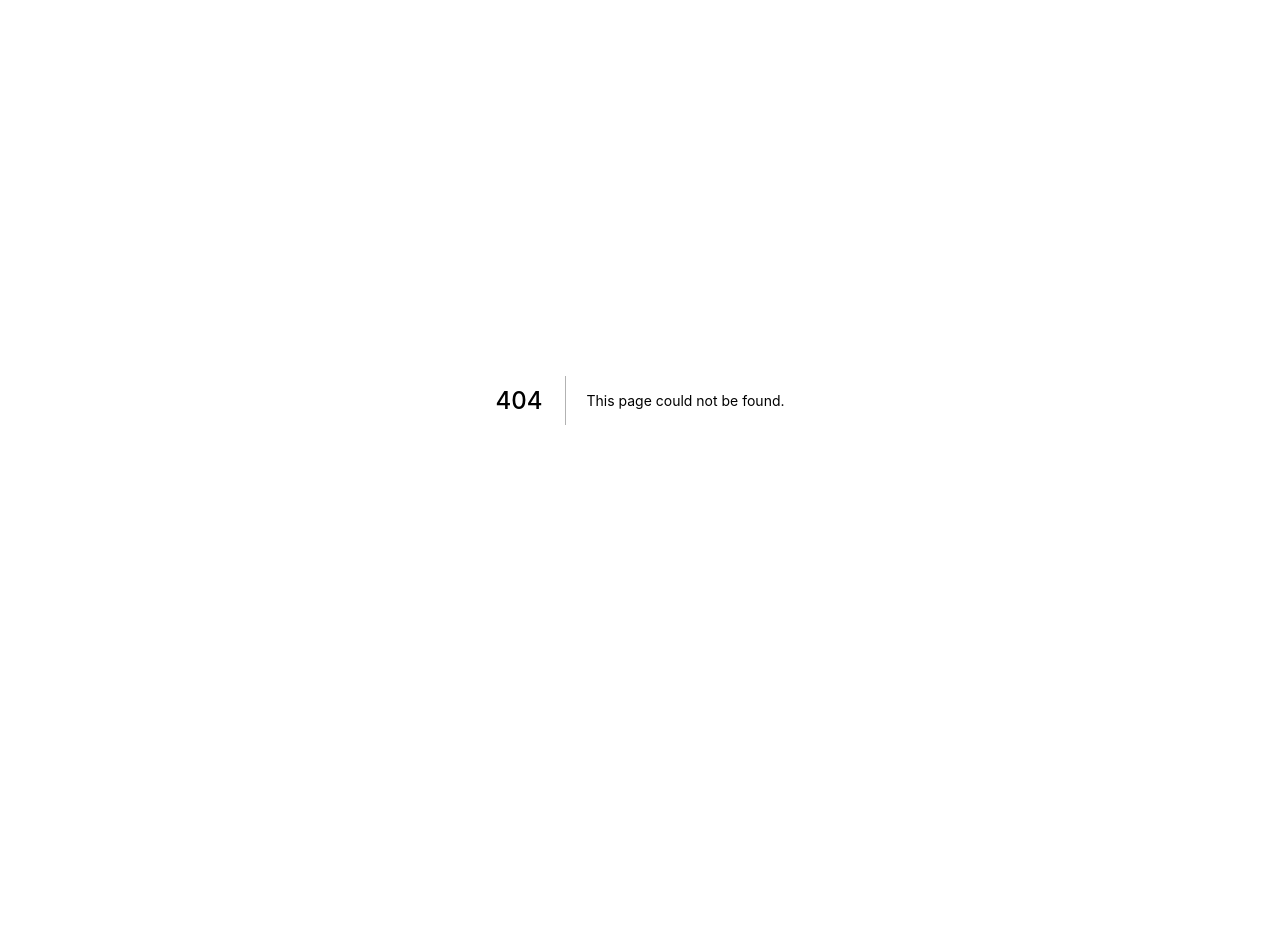
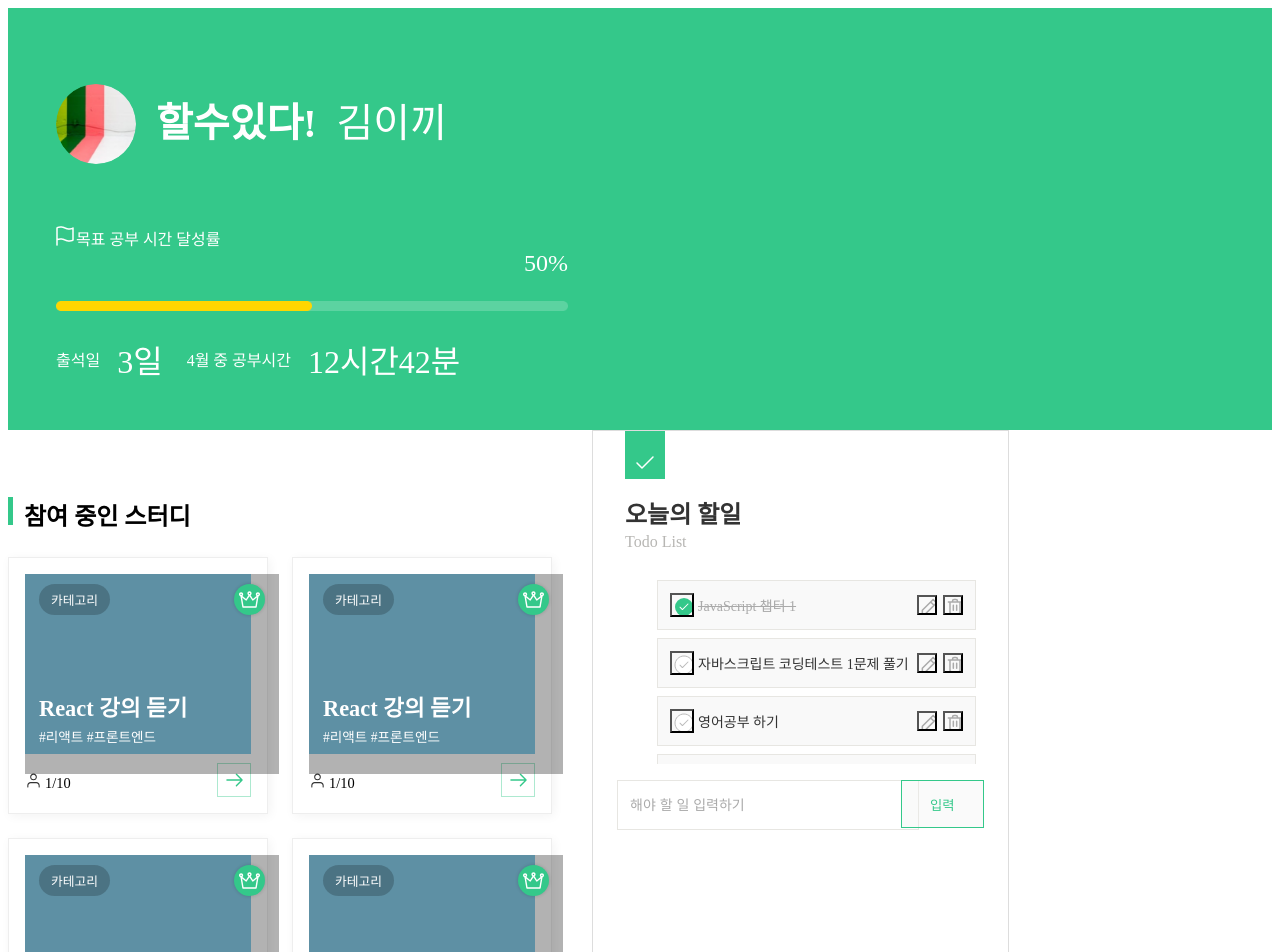
Before and after one commit to IRONDESK/moss, a Next.js app: page /my-page in a window 1280 px wide. Before the commit this address had no page. Shown: the top 952 px of the page. Before the commit the page ends 800 px from the top, so only its background shows below. Built offline with nearby package versions, Linux system fonts and the light colour scheme.

Commit message:
마이페이지 복구

```diff
--- /dev/null
+++ b/src/pages/my-page/index.tsx
@@ -0,0 +1,14 @@
+import styled from '@emotion/styled';
+import { useState } from 'react';
+import { MyPageBanner } from '../../components/MyPage/MyPageBanner';
+import { MyPageContainer } from '../../components/MyPage/MyPageContainer';
+
+export default function MyPage({ User, Logout }) {
+  return (
+    <Container>
+      <MyPageBanner />
+      <MyPageContainer />
+    </Container>
+  );
+}
+const Container = styled.div``;
```
